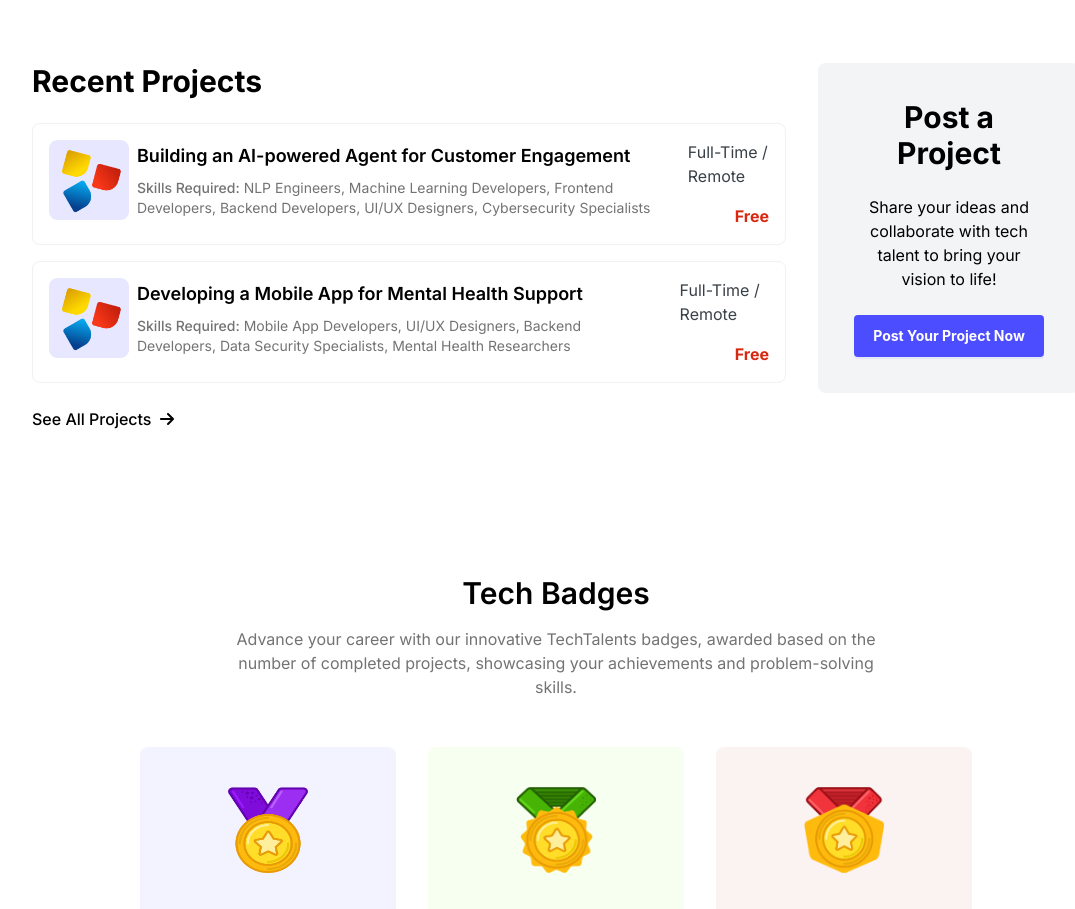
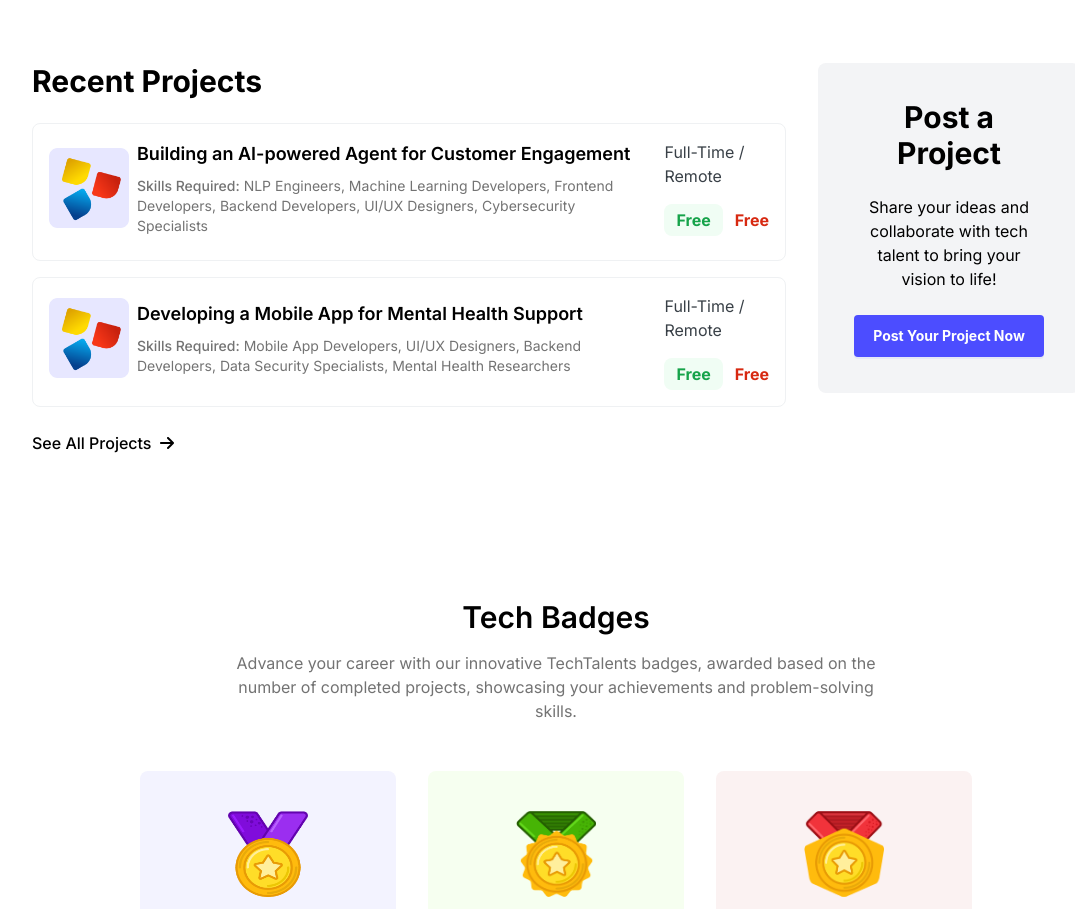
Before and after one commit to techtalentscity/techtalentscity.github.io, a React (Vite) app: page / in a window 1280 px wide. Shown: the part 920-1829 px from the top of the page, without its empty margins (84-1159 px from the left). Built offline with nearby package versions, Linux system fonts and the light colour scheme.

Commit message:
Update ProjectCard.jsx

```diff
--- a/src/components/ProjectCard.jsx
+++ b/src/components/ProjectCard.jsx
@@ -1,30 +1,37 @@
 import { useNavigate } from 'react-router-dom';
 
 const ProjectCard = ({ project }) => {
-    const navigate = useNavigate()
-  return (
-    <div className="border border-[#EFF1F3] p-4 rounded-lg bg-white cursor-pointer" onClick={() => navigate(`/projects/1`)}>
-        <div className="flex flex-col md:flex-row  justify-between gap-5">
+    const navigate = useNavigate();
+
+    return (
+      <div
+        className="border border-[#EFF1F3] p-4 rounded-lg bg-white cursor-pointer hover:shadow-lg transition-all duration-300"
+        onClick={() => navigate(project.link)} // 🔥 dynamic linking here
+      >
+        <div className="flex flex-col md:flex-row justify-between gap-5">
             <div className="flex items-center mb-2 gap-1 md:gap-0">
                 <img src={project.logo} alt="Company Logo" className="h-20 w-20 object-contain object-center mr-2" />
                 <div>
                     <h3 className="text-lg font-semibold">{project.title}</h3>
-                    <p className="mt-2 text-[#737373] text-sm"><span className='font-medium'>Skills Required:</span> {project.skills.join(', ')}</p>
+                    <p className="mt-2 text-[#737373] text-sm">
+                      <span className='font-medium'>Skills Required:</span> {project.skills.join(', ')}
+                    </p>
                 </div>
-                {/* {project.verified && (
-                <Badge.Ribbon text="Verified" color="blue" className="ml-2" />
-                )} */}
             </div>
             <div>
                 <p className="mb-4 text-[#394047]">Full-Time / Remote</p>
                 <div className="flex justify-between items-center gap-3">
-                    {project.premium ? <span className="text-primary font-bold bg-[#F3F3FF] py-1 px-3 rounded-lg">{project.premium && 'Premium'}</span> : <span></span>}
+                    {project.premium ? (
+                      <span className="text-primary font-bold bg-[#F3F3FF] py-1 px-3 rounded-lg">Premium</span>
+                    ) : (
+                      <span className="text-green-600 font-bold bg-green-50 py-1 px-3 rounded-lg">Free</span> // 🔥 show Free
+                    )}
                     <span className="text-[#D72911] font-bold">{project.price}</span>
                 </div>
             </div>
         </div>
-    </div>
-  );
+      </div>
+    );
 };
 
 export default ProjectCard;
```
